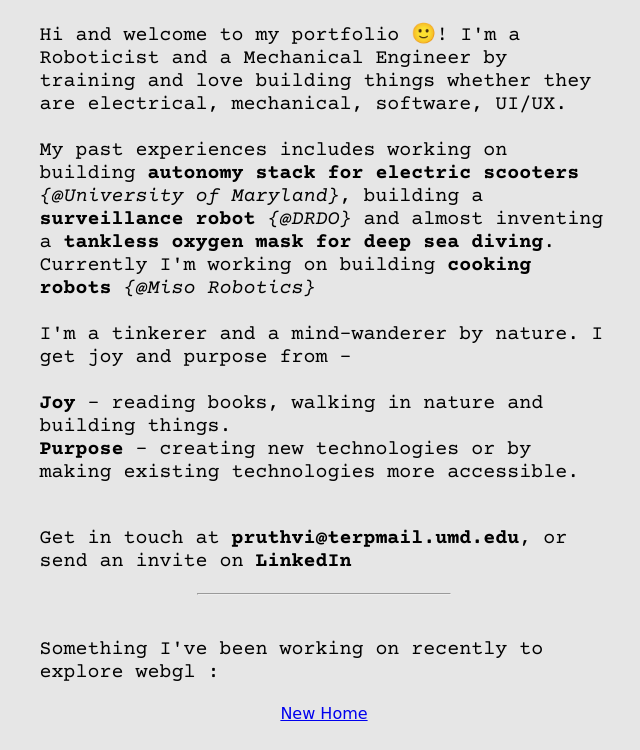
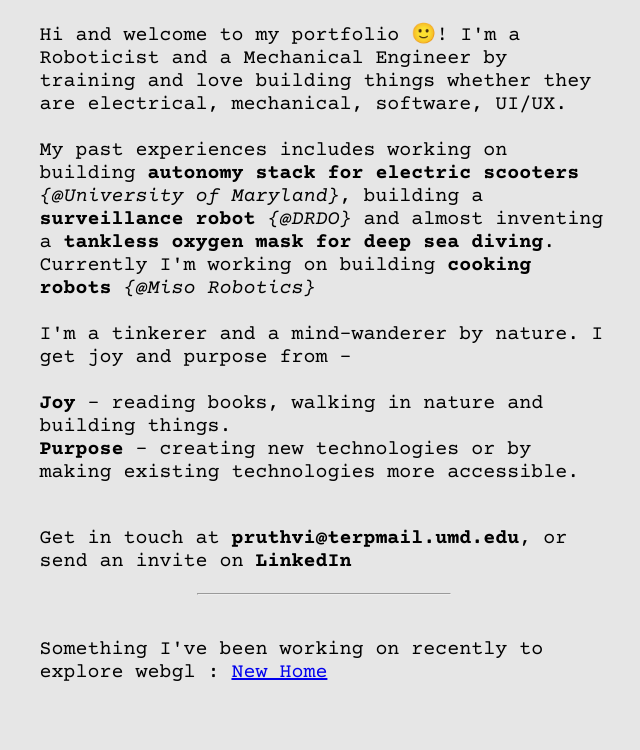
Before and after one commit to pruthvisanghavi/pruthvisanghavi.github.io, a plain HTML site: page index.html in a window 1280 px wide. Shown: the part 475-1225 px from the top of the page, without its empty margins (316-956 px from the left). Drawn offline with nearby package versions, Linux system fonts and the light colour scheme; a script that the page names is missing.

Commit message:
correcting again

```diff
--- a/index.html
+++ b/index.html
@@ -56,8 +56,8 @@
         </p>
         <hr>
 
-        <p align="left" style="color:black; font-family: Courier Prime; font-size:20px; width: 45%;"></br>Something I've been working on recently to explore webgl : </p>
-        <a href="dist/index.html">New Home</a>
+        <p align="left" style="color:black; font-family: Courier Prime; font-size:20px; width: 45%;"></br>Something I've been working on recently to explore webgl : <a href="dist/index.html">New Home</a></p>
+
       </center>
     </section>
     <br>
```
